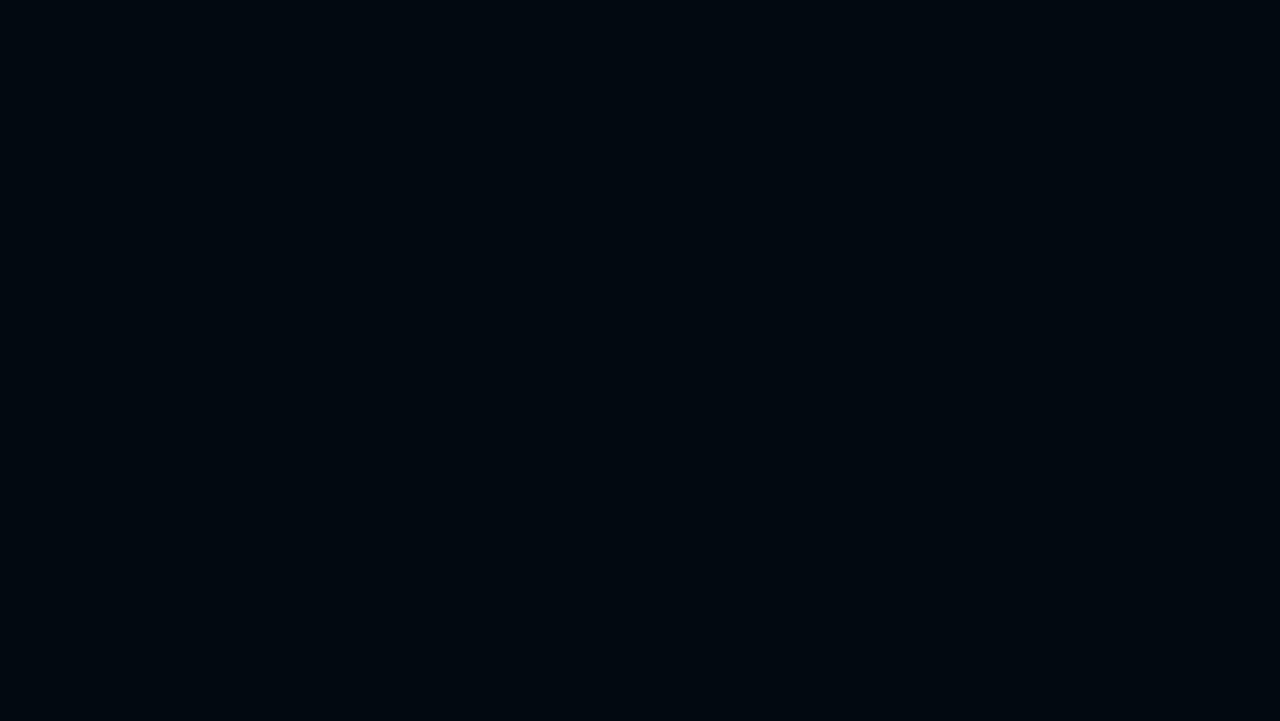
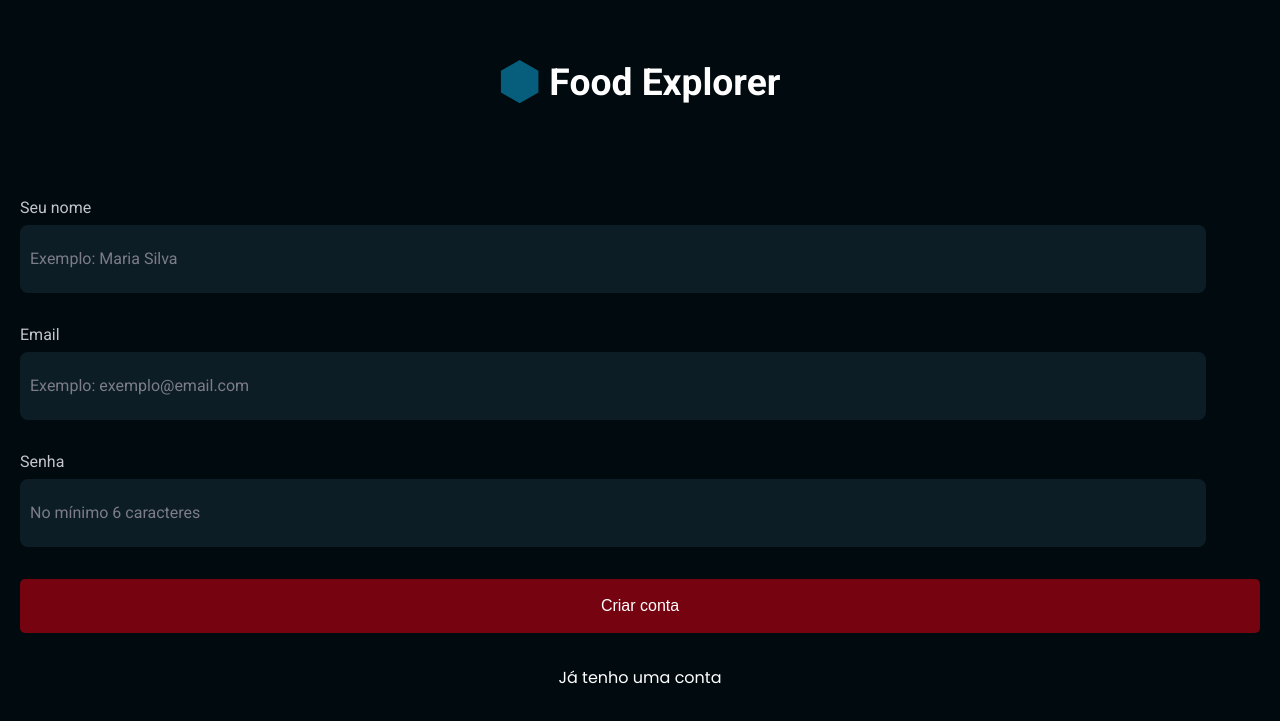
Before and after one commit to marcoslucas28/FoodExplorer-Front, a React (Vite) app: page /register in a window 1280 px wide. Before the commit this address had no page. Shown: the part 115-836 px from the top of the page. Before the commit the page ends 800 px from the top, so only its background shows below. Built offline with nearby package versions, Linux system fonts and the light colour scheme.

Commit message:
Create singup page

```diff
--- /dev/null
+++ b/src/pages/SingUp/index.jsx
@@ -0,0 +1,46 @@
+import { Container, Title, Content } from './styles'
+
+import { FiMail } from 'react-icons/fi'
+
+import { Input } from '../../components/Input'
+import { Button } from '../../components/Button'
+import { ButtonText } from '../../components/ButtonText'
+
+import icon from '../../assets/Polygon 1.svg'
+
+import { Link } from 'react-router-dom'
+
+export function SingUp(){
+
+
+    return(
+        <Container>
+            <Title>
+                <img src={icon} alt="Ícone do food explorer" />
+                <h1>Food Explorer</h1>
+            </Title>
+
+            <Content>
+                <div>
+                    <span>Seu nome</span>
+                    <Input placeholder="Exemplo: Maria Silva" type="text" />
+                </div>
+
+                <div>
+                    <span>Email</span>
+                    <Input placeholder="Exemplo: exemplo@email.com" type="text" />
+                </div>
+
+                <div>
+                    <span>Senha</span>
+                    <Input placeholder="No mínimo 6 caracteres" type="password" />
+                </div>
+
+                <Button title="Criar conta" />
+
+                <Link to="/">Já tenho uma conta</Link>
+
+            </Content>
+        </Container>
+    )
+}
--- /dev/null
+++ b/src/pages/SingUp/styles.js
@@ -0,0 +1,63 @@
+import styled from 'styled-components'
+
+export const Container = styled.div`
+    display: flex;
+    flex-direction: column;
+    gap: 7.369rem;
+    justify-content: center;
+    align-items: center;
+    height: 100vh;
+    margin-top: 10rem;
+    box-sizing: content-box;
+`
+
+export const Title = styled.div`
+    display: flex;
+    gap: 1.074rem;
+
+    h1 {
+        font-size: 3.724rem;
+        font-family: 'Roboto', sans-serif;
+        font-weight: bold;
+    }
+
+    svg{
+        width: 4.331rem;
+    }
+`
+
+export const Content = styled.div`
+    display: flex;
+    flex-direction: column;
+    gap: 3.2rem;
+    overflow: visible;
+    justify-content: center;
+    align-items: center;
+    width: 100%;
+    padding: 2rem;
+
+    > div {
+        box-sizing: content-box;
+        display: flex;
+        flex-direction: column;
+        gap: 0.8rem;
+        overflow: visible;
+        width: 100%;
+        align-items: start;
+        justify-content: start;
+
+        > span {
+            font-family: 'Roboto', sans-serif;
+            color: ${({theme}) => theme.COLORS.LIGHT_400};
+            font-size: 1.6rem;
+            width: 100%;
+        }
+    }
+
+    a {
+        background: transparent;
+        border: none;
+        font-size: 1.6rem;
+        color: ${({theme}) => theme.COLORS.LIGHT_100};
+    }
+`
--- a/src/routes/auth.routes.jsx
+++ b/src/routes/auth.routes.jsx
@@ -1,11 +1,13 @@
 import { Route, Routes } from 'react-router-dom'
 
 import { SingIn } from '../pages/SingIn'
+import { SingUp } from '../pages/SingUp'
 
 export function AuthRoutes(){
     return(
         <Routes>
             <Route path='/' element={<SingIn />} />
+            <Route path='/register' element={<SingUp />} />
         </Routes>
     )
 }
```
